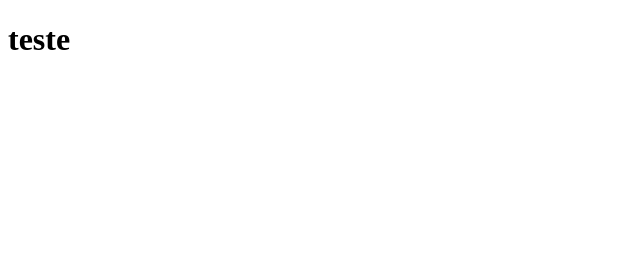
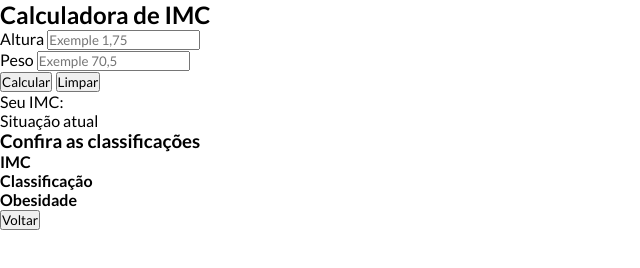
Before and after one commit to kscarvalho/Calculadora-_imc, a plain HTML site: page index.html in a window 1280 px wide. Shown: the whole page, without its empty margins (0-640 px from the left). Drawn offline with Linux system fonts and the light colour scheme.

Commit message:
Estrutura html

```diff
--- a/css/styles.css
+++ b/css/styles.css
@@ -0,0 +1,6 @@
+* {
+  margin: 0;
+  padding: 0;
+  box-sizing: border-box;
+  font-family: "Lato", sans-serif;
+}
--- a/index.html
+++ b/index.html
@@ -14,7 +14,40 @@
 </head>
 
 <body>
-  <h1>teste</h1>
+  <div class="container">
+    <div id="calc-container">
+      <h2>Calculadora de IMC</h2>
+      <form id="imc-form">
+        <div class="form-inputs">
+          <div class="form-control">
+            <label for="height">Altura</label>
+            <input type="text" name="height" id="height" placeholder="Exemple 1,75">
+          </div>
+          <div class="form-control">
+            <label for="weight">Peso</label>
+            <input type="text" name="weight" id="weight" placeholder="Exemple 70,5">
+          </div>
+        </div>
+        <div class="action-control">
+          <button type="button" id="calc-btn">Calcular</button>
+          <button type="button" id="clear-btn">Limpar</button>
+        </div>
+      </form>
+    </div>
+    <div class="result-container">
+      <p id="imc-number">Seu IMC: <span></span></p>
+      <p id="imc-info">Situação atual <span></span></p>
+      <h3>Confira as classificações</h3>
+      <div id="imc-table">
+        <div class="table-header">
+          <h4>IMC</h4>
+          <h4>Classificação</h4>
+          <h4>Obesidade</h4>
+        </div>
+      </div>
+      <button id="back-btn">Voltar</button>
+    </div>
+  </div>
 </body>
 
 </html>
```
